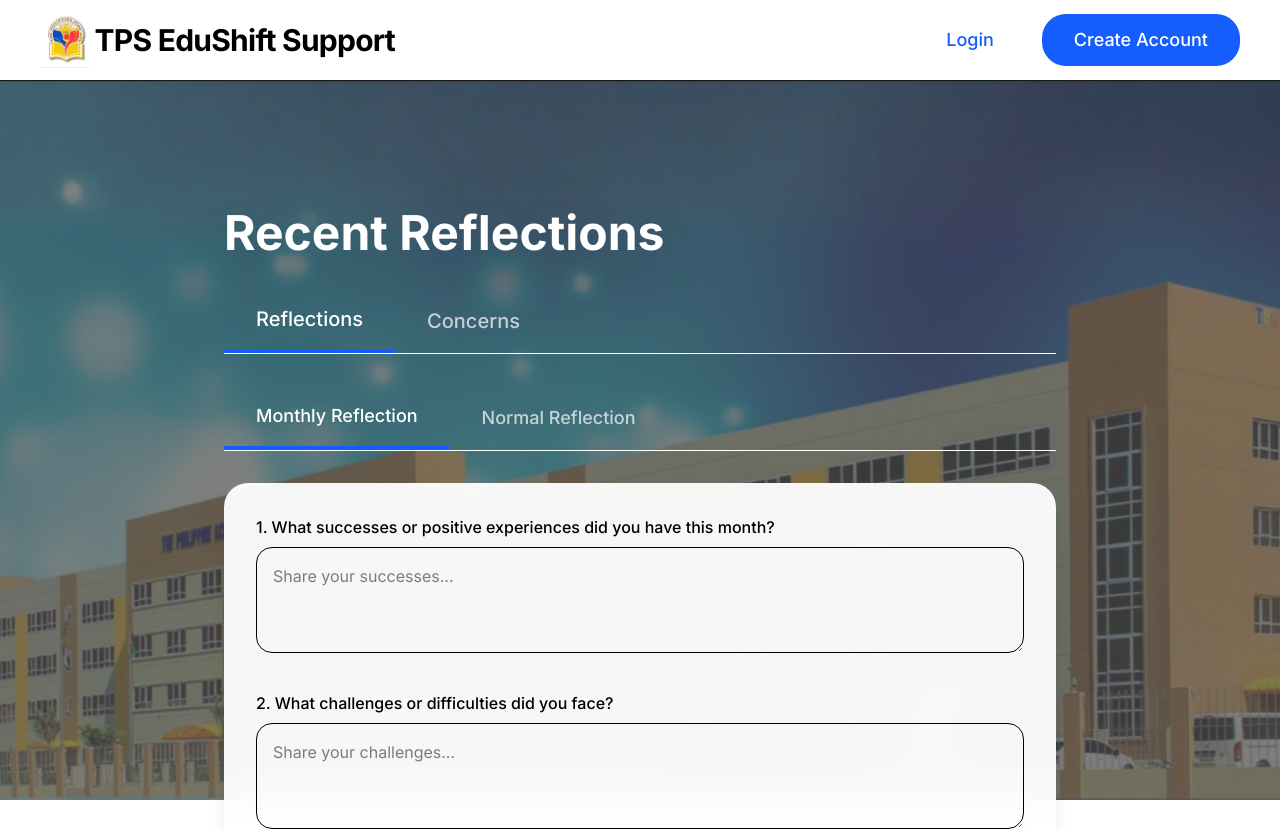
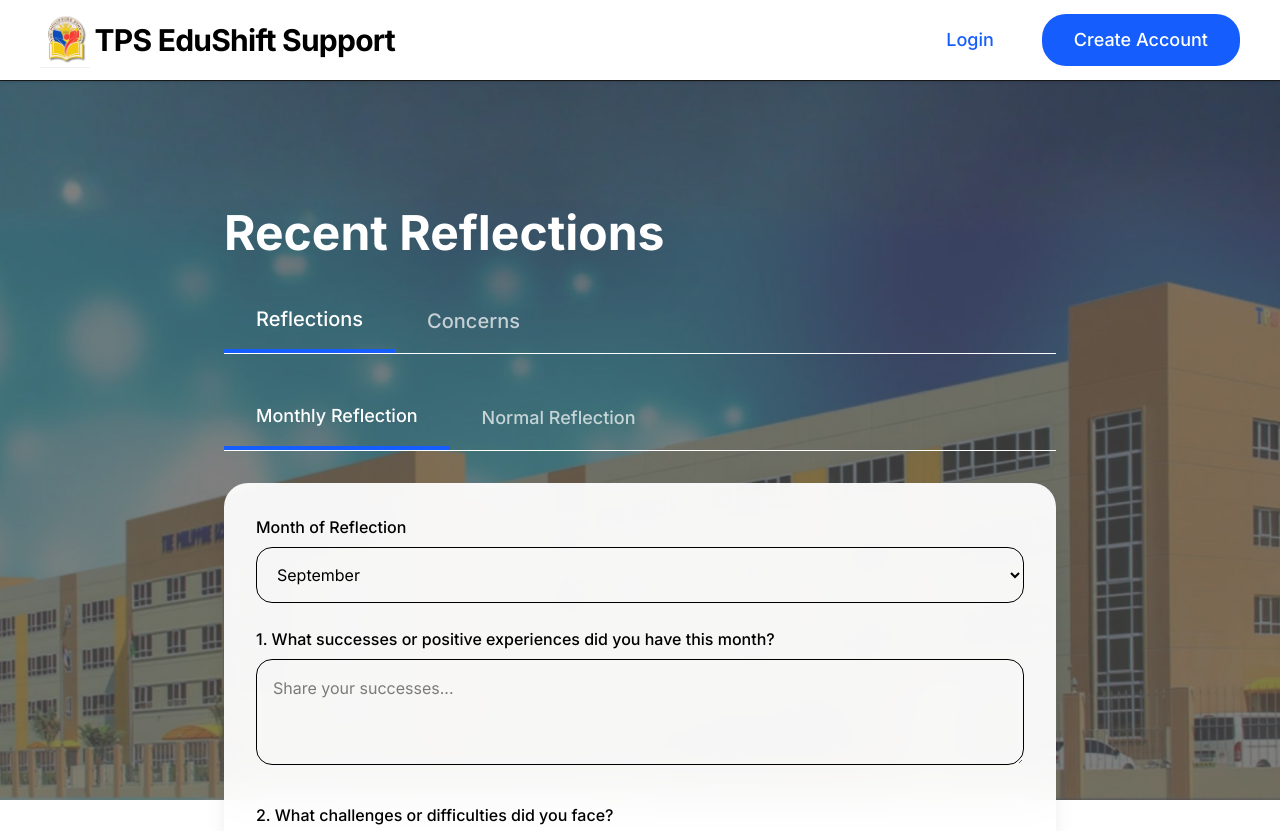
Before and after one commit to aemlsu/capstone-website, a Next.js app: page /dashboard/teacher/reflections in a window 1280 px wide. Shown: the top 831 px of the page. Built offline with nearby package versions, Linux system fonts and the light colour scheme; no server answers; the database is empty.

Commit message:
Update page.tsx

```diff
--- a/app/dashboard/teacher/reflections/page.tsx
+++ b/app/dashboard/teacher/reflections/page.tsx
@@ -11,7 +11,10 @@ export default function ReflectionsAndConcernsPage() {
   const [newContent, setNewContent] = useState('');
   const [category, setCategory] = useState('General');
 
-  // NEW: Current user + Edit mode
+  // NEW: Month selector for Monthly Reflection
+  const [selectedMonth, setSelectedMonth] = useState('September');
+
+  // Current user + Edit mode
   const [currentUserId, setCurrentUserId] = useState<string | null>(null);
   const [editingId, setEditingId] = useState<string | null>(null);
   const [editTitle, setEditTitle] = useState('');
@@ -48,7 +51,6 @@ export default function ReflectionsAndConcernsPage() {
 
   const getReplies = (parentId: string) => allPosts.filter((p) => p.parent_id === parentId);
 
-  // NEW: Edit functions
   const startEdit = (post: any) => {
     setEditingId(post.id);
     setEditTitle(post.title || '');
@@ -57,39 +59,30 @@ export default function ReflectionsAndConcernsPage() {
 
   const saveEdit = async () => {
     if (!editingId) return;
-
     const table = getTableName();
     const { error } = await supabaseBrowser
       .from(table)
       .update({
-        title: editTitle || (activeTab === 'reflections' ? 'Reflection' : 'Concern'),
+        title: editTitle,
         content: editContent,
       })
       .eq('id', editingId);
-
-    if (error) {
-      alert('Failed to update: ' + error.message);
-    } else {
+    if (error) alert('Failed to update: ' + error.message);
+    else {
       alert('✅ Updated successfully');
       setEditingId(null);
       fetchPosts();
     }
   };
 
-  const cancelEdit = () => {
-    setEditingId(null);
-  };
+  const cancelEdit = () => setEditingId(null);
 
-  // NEW: Delete function
   const handleDelete = async (id: string) => {
     if (!confirm('Delete this post permanently?')) return;
-
     const table = getTableName();
     const { error } = await supabaseBrowser.from(table).delete().eq('id', id);
-
-    if (error) {
-      alert('Failed to delete: ' + error.message);
-    } else {
+    if (error) alert('Failed to delete: ' + error.message);
+    else {
       alert('✅ Post deleted successfully');
       fetchPosts();
     }
@@ -104,6 +97,8 @@ export default function ReflectionsAndConcernsPage() {
     if (activeTab === 'reflections') {
       if (reflectionSubTab === 'monthly') {
         contentToSave = `
+Month: ${selectedMonth}
+
 Q1: What successes or positive experiences did you have this month?
 ${reflectionAnswers.q1 || 'No answer'}
 
@@ -113,7 +108,7 @@ ${reflectionAnswers.q2 || 'No answer'}
 Q3: What is one goal or area you want to focus on next month?
 ${reflectionAnswers.q3 || 'No answer'}
         `.trim();
-        titleToSave = 'Monthly Reflection';
+        titleToSave = `Monthly Reflection - ${selectedMonth}`;
       } else {
         contentToSave = newContent.trim();
         titleToSave = newTitle.trim() || 'Reflection';
@@ -143,6 +138,7 @@ ${reflectionAnswers.q3 || 'No answer'}
         content: contentToSave,
         category: category,
         author_id: user.id,
+        month: reflectionSubTab === 'monthly' ? selectedMonth : null,   // save month only for monthly
       });
 
     if (error) {
@@ -199,6 +195,30 @@ ${reflectionAnswers.q3 || 'No answer'}
 
         {/* Post new form */}
         <form onSubmit={handlePost} className="bg-white/95 backdrop-blur-xl rounded-3xl p-8 shadow-xl mb-12">
+
+          {/* Month selector - only for Monthly Reflection */}
+          {activeTab === 'reflections' && reflectionSubTab === 'monthly' && (
+            <div className="mb-6">
+              <label className="block text-black font-medium mb-2">Month of Reflection</label>
+              <select
+                value={selectedMonth}
+                onChange={(e) => setSelectedMonth(e.target.value)}
+                className="w-full p-4 rounded-2xl border text-black"
+              >
+                <option value="September">September</option>
+                <option value="October">October</option>
+                <option value="November">November</option>
+                <option value="December">December</option>
+                <option value="January">January</option>
+                <option value="February">February</option>
+                <option value="March">March</option>
+                <option value="April">April</option>
+                <option value="May">May</option>
+                <option value="June">June</option>
+                <option value="July">July</option>
+              </select>
+            </div>
+          )}
 
           {/* Title input - shown for Normal Reflection and Concerns */}
           {(activeTab === 'concerns' || (activeTab === 'reflections' && reflectionSubTab === 'normal')) && (
@@ -280,7 +300,6 @@ ${reflectionAnswers.q3 || 'No answer'}
               return (
                 <div key={post.id} className="bg-white/95 backdrop-blur-xl rounded-3xl p-8 shadow-xl">
                   {isEditing ? (
-                    /* Edit Mode */
                     <div>
                       <input
                         type="text"
@@ -301,11 +320,11 @@ ${reflectionAnswers.q3 || 'No answer'}
                       </div>
                     </div>
                   ) : (
-                    /* Normal View */
                     <>
                       <div className="flex justify-between items-start">
                         <h3 className="text-2xl font-semibold text-black">
                           {post.title || (activeTab === 'reflections' ? 'Reflection' : 'Concern')}
+                          {post.month && <span className="text-blue-600 ml-3 text-lg">({post.month})</span>}
                         </h3>
                         {isOwnPost && (
                           <div className="flex gap-3">
@@ -321,7 +340,6 @@ ${reflectionAnswers.q3 || 'No answer'}
                     </>
                   )}
 
-                  {/* Replies */}
                   {replies.length > 0 && (
                     <div className="mt-10 space-y-6">
                       {replies.map((reply) => (
```
